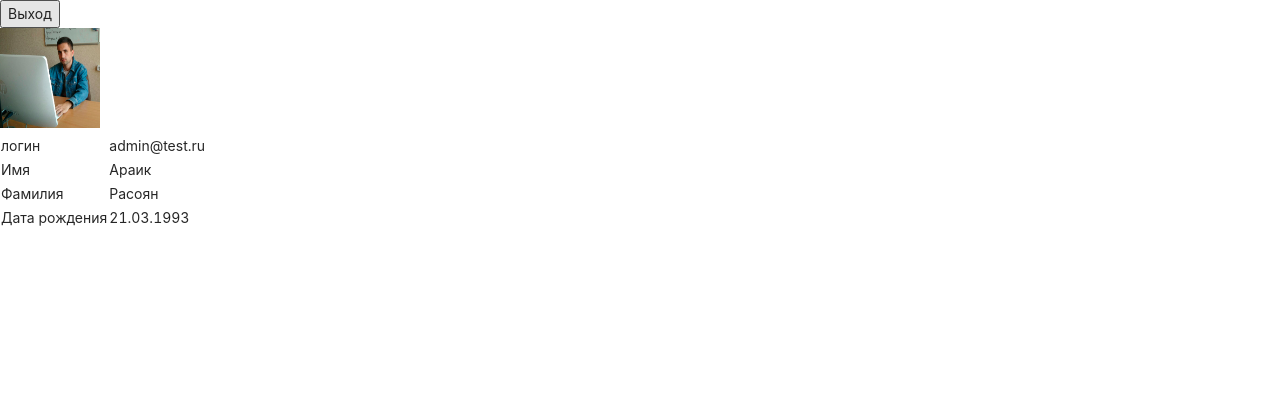
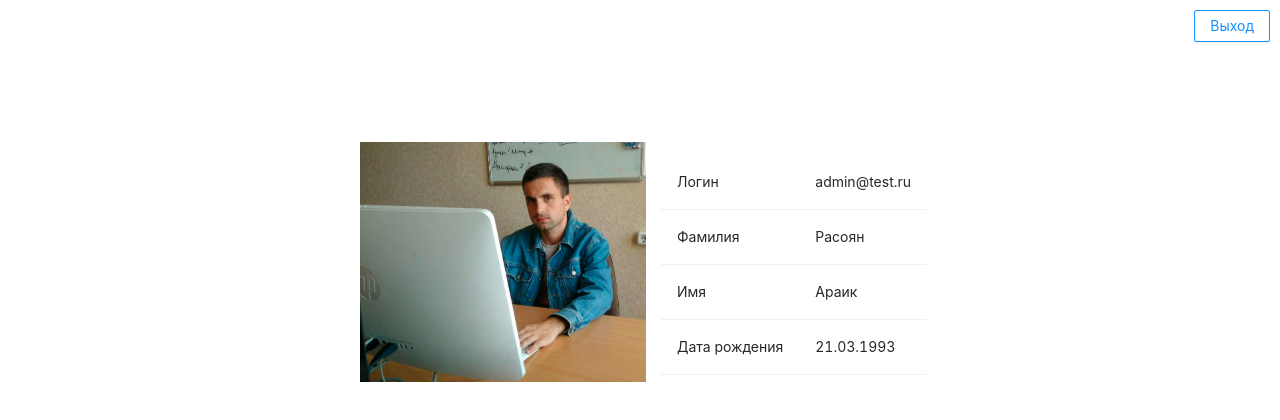
Before and after one commit to Rasoan/registration, a Next.js app: page /profile in a window 1280 px wide. Shown: the top 420 px of the page. Built offline with nearby package versions, Linux system fonts and the light colour scheme; what mobx-localstorage would draw is missing.

Commit message:
styling about me component

```diff
--- a/components/AboutMe/index.js
+++ b/components/AboutMe/index.js
@@ -1,42 +1,58 @@
+import style from "./style.module.scss"
 import profile from "../../stores/profile";
-import Image from "next/image";
+import {Space, Table} from "antd";
+import Image from  'next/image'
 
 export default function AboutMe() {
-    return <>
-        <Image src={profile.photo} width={100} height={100} alt="Picture of the author" />
-        <table>
-            <tr>
-                <td>
-                    логин
-                </td>
-                <td>
-                    {profile.login}
-                </td>
-            </tr>
-            <tr>
-                <td>
-                   Имя
-                </td>
-                <td>
-                    {profile.name}
-                </td>
-            </tr>
-            <tr>
-                <td>
-                    Фамилия
-                </td>
-                <td>
-                    {profile.surname}
-                </td>
-            </tr>
-            <tr>
-                <td>
-                    Дата рождения
-                </td>
-                <td>
-                    {profile.dateOfBirth}
-                </td>
-            </tr>
-        </table>
-    </>
+    const columns = [
+        {
+            title: 'Tittle',
+            dataIndex: 'tittle',
+            key: 'tittle',
+        },
+        {
+            title: 'Description',
+            dataIndex: 'description',
+            key: 'description',
+        },
+    ];
+
+    const dataSource = [
+        {
+            key: '1',
+            tittle: "Логин",
+            description: profile.login,
+        },
+        {
+            key: '2',
+            tittle: "Фамилия",
+            description: profile.surname,
+        },
+        {
+            key: '3',
+            tittle: "Имя",
+            description: profile.name,
+        },
+        {
+            key: '4',
+            tittle: "Дата рождения",
+            description: profile.dateOfBirth,
+        },
+    ];
+
+    return <div className={style.container}>
+        <Space align="center">
+            <Image width={300}
+                   height={240}
+                   className={style.photo}
+                   alt={`${profile.surname} ${profile.name}`}
+                   src={profile.photo}
+            />
+            <Table dataSource={dataSource}
+                   columns={columns}
+                   showHeader={false}
+                   pagination={false}
+            />
+        </Space>
+    </div>
 }
--- /dev/null
+++ b/components/AboutMe/style.module.scss
@@ -0,0 +1,9 @@
+.container {
+  margin-top: 100px;
+  display: flex;
+  justify-content: center;
+}
+
+.photo {
+  object-fit: contain;
+}
--- a/components/App/App.js
+++ b/components/App/index.js
@@ -1,9 +1,12 @@
+import style from "./style.module.scss"
 import Head from "next/head";
 import authorization from "../../stores/authorization";
 import {observer} from "mobx-react";
 import {useRouter} from "next/router";
 import autorization from "../../stores/authorization";
 import {useEffect} from "react";
+import {Button} from "antd";
+
 
 const App = observer(({children, tittle = "Главная"}) => {
     const router = useRouter()
@@ -26,12 +29,17 @@ const App = observer(({children, tittle = "Главная"}) => {
         </Head>
         {autorization.auth.initialized ? <>
             <header>
-                {authorization.auth && <button onClick={() => logOut()}>Выход</button>}
+                {authorization.auth &&
+                <Button type={"primary"}
+                        ghost
+                        className={style.exit} onClick={() => logOut()}>
+                    Выход
+                </Button>}
             </header>
             <main>
                 {children}
             </main>
-        </>: "Загрузка"}
+        </> : "Загрузка"}
     </>
 })
 
--- /dev/null
+++ b/components/App/style.module.scss
@@ -0,0 +1,4 @@
+.exit {
+  margin: 10px 10px 10px auto;
+  display: block;
+}
--- a/pages/index.js
+++ b/pages/index.js
@@ -1,4 +1,4 @@
-import App from "../components/App/App";
+import Index from "../components/App";
 import {useRouter} from "next/router";
 import authorization from "../stores/authorization";
 import {observer} from "mobx-react";
@@ -14,10 +14,10 @@ const Home = () => {
     }
   }, [])
 
-  return <App>
+  return <Index>
     <p>Главная страница</p>
     <Link href={"/profile"}><a>Перейти к профайлу</a></Link>
-  </App>
+  </Index>
 }
 
 export default observer(Home)
--- a/pages/profile/index.js
+++ b/pages/profile/index.js
@@ -1,12 +1,12 @@
-import App from "../../components/App/App";
+import Index from "../../components/App";
 import {observer} from "mobx-react";
 import AboutMe from "../../components/AboutMe";
 
 const Profile = () => {
     return <>
-        <App tittle={"Профайл"}>
+        <Index tittle={"Профайл"}>
             <AboutMe />
-        </App>
+        </Index>
     </>
 }
 export default observer(Profile)
```
